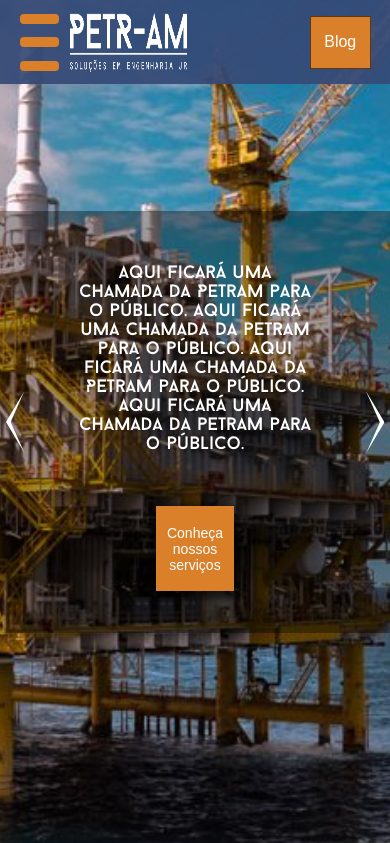
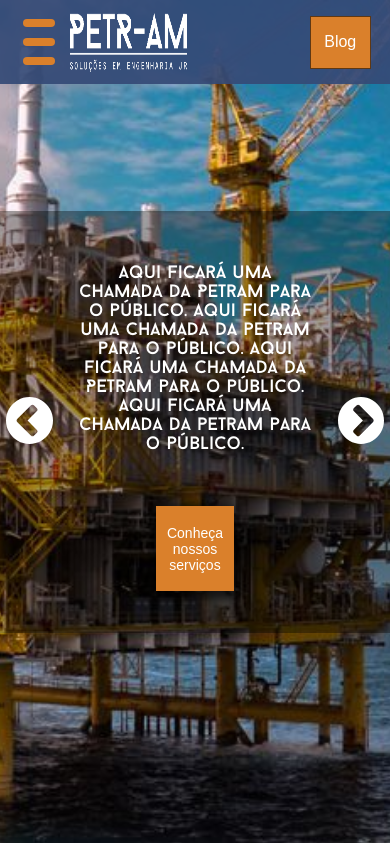
Before and after one commit to citi-onboarding/PETR-AM, a Django app: page / in a window 390 px wide. Shown: the top 843 px of the page. Run offline with Django 3.2, Linux system fonts and the light colour scheme; data that the repository does not hold is empty.

Commit message:
alterações gerais

```diff
--- a/Petram/core/templates/home.html
+++ b/Petram/core/templates/home.html
@@ -38,9 +38,12 @@
         <!--Navmobile-->
         <div id="navBarMobile">
             <div class="navHamClick">
-                <div class="navBarraLaranja"></div>
-                <div class="navBarraLaranja"></div>
-                <div class="navBarraLaranja"></div>
+                <div id="navHamBarras">
+                    <div class="navBarraLaranja"></div>
+                    <div class="navBarraLaranja"></div>
+                    <div class="navBarraLaranja"></div>
+                </div>
+
             </div>
             <div class="navHamburguer">
                 <ul class="navListaLinks">
@@ -229,8 +232,8 @@
     <script type="text/javascript">
         $(document).ready(function(){
             $('#bannerGroup').slick({
-                nextArrow: '<button type="button" id="bannerNext"><div id="bannerSetaR"></div></button>',
-                prevArrow: '<button type="button" id="bannerPrev"><div id="bannerSetaL"></div></button>',
+                nextArrow: '<button type="button" id="bannerNext"><img alt="próximo" id="bannerSetaR" src="{% static "imagens/banner/sNext.svg" %}"></div></button>',
+                prevArrow: '<button type="button" id="bannerPrev"><img alt="anterior" id="bannerSetaL" src="{% static "imagens/banner/sPrev.svg" %}"></button>',
                 infinite: true,
                 autoplay: true,
                 autoplaySpeed: 3000
--- a/Petram/static/CSS/style.css
+++ b/Petram/static/CSS/style.css
@@ -158,18 +158,11 @@ body{
 }
 /*setas do banner*/
 #bannerSetaL{
-    -webkit-clip-path: polygon(39% 1%, 10% 50%, 10% 50%, 10% 50%, 10% 50%, 40% 100%, 0% 50%);
-    clip-path: polygon(39% 1%, 10% 50%, 10% 50%, 10% 50%, 10% 50%, 40% 100%, 0% 50%);
-    background-color: white;
     width: 100%;
     height: 50%;
     left: 0;
 }
 #bannerSetaR{
-    -webkit-clip-path: polygon(39% 1%, 10% 50%, 10% 50%, 10% 50%, 10% 50%, 40% 100%, 0% 50%);
-    clip-path: polygon(39% 1%, 10% 50%, 10% 50%, 10% 50%, 10% 50%, 40% 100%, 0% 50%);
-    transform: rotate(180deg);
-    background-color: white;
     width: 100%;
     height: 50%;
     right: 0;
@@ -423,6 +416,7 @@ body{
     overflow-y: scroll;
     -ms-overflow-style: none;
     height: 100%;
+    color: black;
 }
 /*ajeitando a scrollbar*/
 .servicosScreenTexto::-webkit-scrollbar {
@@ -772,10 +766,17 @@ footer a{
         width: 10%;
         height: 100%;
         display: flex;
+        align-items: center;
+        justify-content: center;
+        z-index: 5;
+        margin-left: 5%;
+    }
+    #navHamBarras{
+        width: 80%;
+        height: 80%;
+        display: flex;
         flex-direction: column;
         justify-content: space-evenly;
-        z-index: 5;
-        margin-left: 5%;
     }
     .navBarraLaranja{
         width: 100%;
@@ -786,7 +787,7 @@ footer a{
     .navHamburguer{
         background-color: #C37022;
         width: 50%;
-        height: 30vh;
+        height: 85vh;
         padding-top: 15vh;
         position: absolute;
         display: none;
@@ -800,7 +801,7 @@ footer a{
         margin: 0;
         margin-left: 15%;
         width: 85%;
-        height: 80%;
+        height: 40%;
         display: flex;
         justify-content: space-between;
         align-items: flex-start;
@@ -1270,3 +1271,11 @@ a:active{
     border: none;
     color: white;
 }
+
+/*Equipe*/
+button.slick-prev.slick-arrow{
+    z-index: 1;
+}
+button.slick-next.slick-arrow{
+    z-index: 1;
+}
```
Also changed, not shown: Petram/static/imagens/banner/sNext.svg (added), Petram/static/imagens/banner/sPrev.svg (added).
